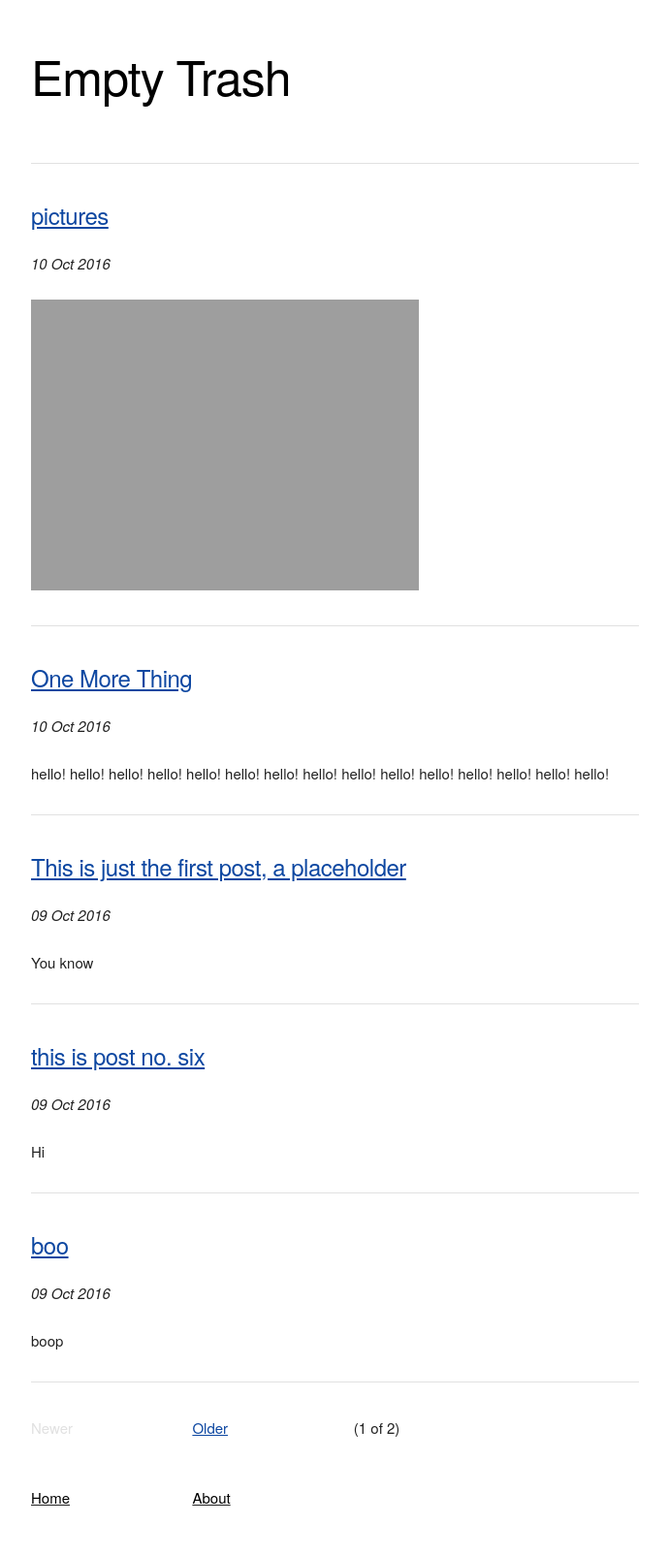
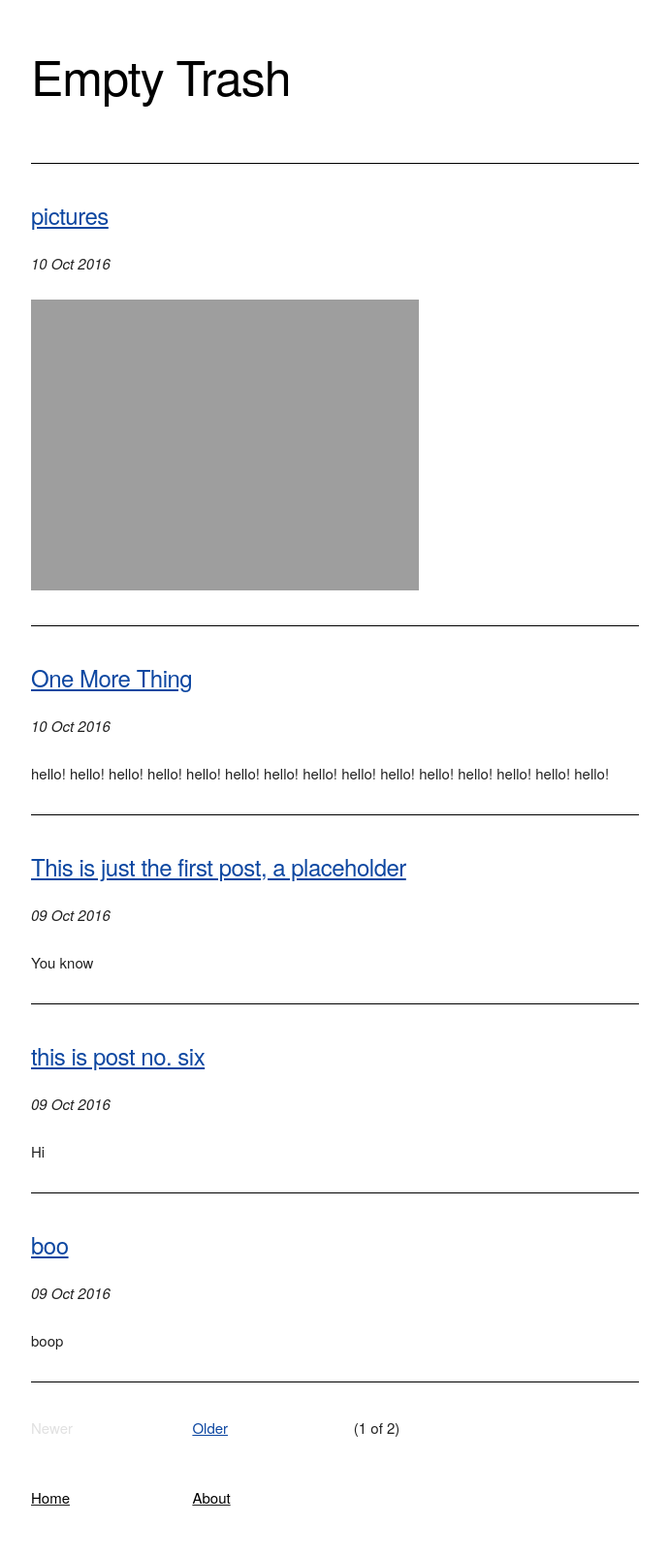
Before and after one commit to mt-trash/mt-trash.github.io, a Jekyll site: the page built from index.html, in a window 1280 px wide. Shown: the whole page at 97% size, without its empty margins (128-818 px from the left). Built offline with Jekyll 4.4.1, drawn with Linux system fonts in a browser that asks for light colours; the list of posts is cut into pages by our own code.

Commit message:
Update skeleton.css

```diff
--- a/css/skeleton.css
+++ b/css/skeleton.css
@@ -384,7 +384,7 @@ hr {
   margin-top: 3rem;
   margin-bottom: 3.5rem;
   border-width: 0;
-  border-top: 1px solid #E1E1E1; }
+  border-top: 1px solid #000000; }
 .inactive {
   color: #E1E1E1; }
 
```
